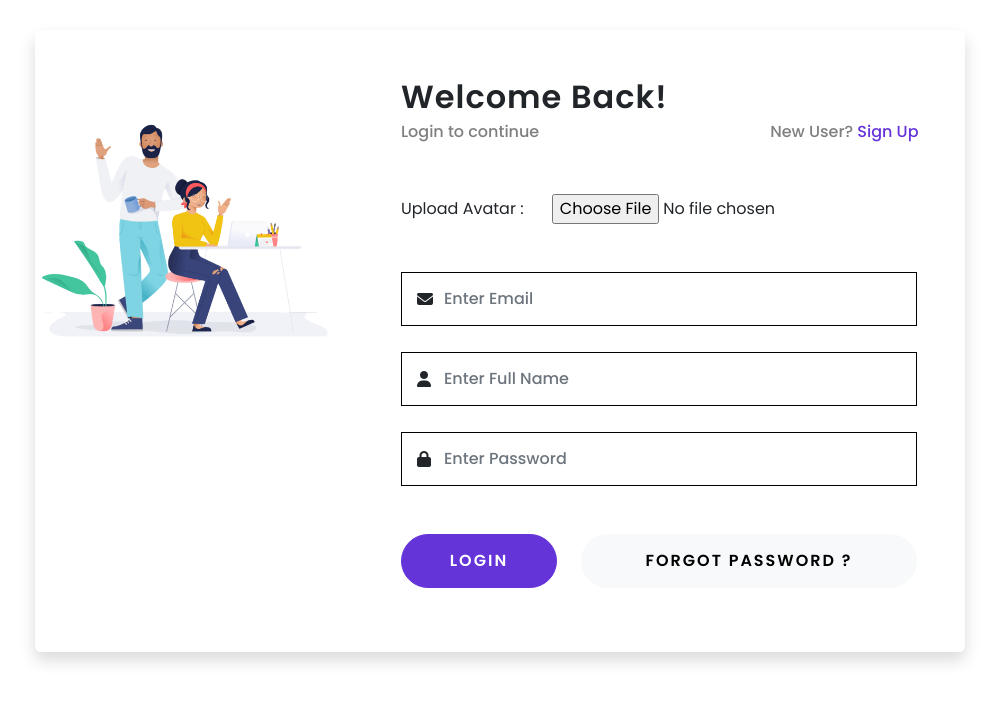
After one commit to riiy29/login-demo, a CodeIgniter app: page /database/Auth/register in a window 1280 px wide. The commit adds this page. Shown: the top 702 px of the page, without its empty margins (140-1139 px from the left). Run offline with CodeIgniter, Linux system fonts and the light colour scheme; some libraries are stand-ins or nearby versions.

Commit message:
update feature register

```diff
--- a/application/config/autoload.php
+++ b/application/config/autoload.php
@@ -58,7 +58,7 @@ $autoload['packages'] = array();
 |
 |	$autoload['libraries'] = array('user_agent' => 'ua');
 */
-$autoload['libraries'] = array('database', 'session');
+$autoload['libraries'] = array('database', 'session', 'form_validation');
 
 /*
 | -------------------------------------------------------------------
@@ -89,7 +89,7 @@ $autoload['drivers'] = array();
 |
 |	$autoload['helper'] = array('url', 'file');
 */
-$autoload['helper'] = array('url', 'file');
+$autoload['helper'] = array('url', 'file', 'form');
 
 /*
 | -------------------------------------------------------------------
--- a/application/config/routes.php
+++ b/application/config/routes.php
@@ -54,3 +54,4 @@ $route['404_override'] = '';
 $route['translate_uri_dashes'] = FALSE;
 
 $route['login'] = 'Auth/login';
+$route['register'] = 'Auth/register';
--- a/application/controllers/Auth.php
+++ b/application/controllers/Auth.php
@@ -2,6 +2,15 @@
 
 class Auth extends CI_Controller
 {
+
+    public function __construct()
+	{
+		parent::__construct();
+		$this->load->model('Auth_model');
+        $this->load->library('form_validation');
+
+	}
+
 	public function index()
 	{
 		show_404();
@@ -9,33 +18,47 @@ class Auth extends CI_Controller
 
 	public function login()
 	{
-		$this->load->model('Auth_model');
-		$this->load->library('form_validation');
 
 		$rules = $this->Auth_model->rules();
 		$this->form_validation->set_rules($rules);
 
 		if($this->form_validation->run() == FALSE){
-			return $this->load->view('index');
+			return $this->load->view('login');
 		}
 
 		$email = $this->input->post('email');
 		$password = $this->input->post('password');
 
 		if($this->Auth_model->login($email, $password)){
-			redirect('admin');
+			redirect('/');
 		} else {
 			$this->session->set_flashdata('error','Email atau Password salah');
 			redirect('login');
 		}
 
-		$this->load->view('index');
+		$this->load->view('login');
 	}
 
 	public function logout()
 	{
-		$this->load->model('Auth_model');
+
 		$this->Auth_model->logout();
 		redirect(site_url());
 	}
+
+    public function register() {
+
+		$rules = $this->Auth_model->rules();
+		$this->form_validation->set_rules($rules);
+
+        if ($this->form_validation->run()) {
+            // Register Aksi
+            $this->Auth_model->save();
+            // Set pesan berhasil
+
+            redirect('login');
+        }
+
+        $this->load->view("register");
+    }
 }
--- a/application/models/Auth_model.php
+++ b/application/models/Auth_model.php
@@ -72,4 +72,29 @@ class Auth_model extends CI_Model {
 
 		return $this->db->update('user', $data, ['user_id' => $id]);
 	}
+
+    // Register
+    public function save()
+    {
+        $config['upload_path']          = './assets/img/avatar/';
+        $config['allowed_types']        = 'gif|jpg|png|jpeg';
+        $config['overwrite']            = true;
+        $config['file_name']            = md5($_FILES["thumbnail"]['name']);
+
+        $this->load->library('upload', $config);
+
+        if (!$this->upload->do_upload('thumbnail')) {
+            $this->session->set_flashdata('error_upl', 'Gagal Upload Avatar, Silahkan daftar Ulang');
+        } else {
+            $post = $this->input->post();
+            $this->email = $post["email"];
+            $this->nama = $post["name"];
+            $this->password = md5($post['password']);
+            $this->tgl_dibuat = date('Y-m-d H:i:s');
+            $this->avatar = base_url("assets/img/avatar/".$config['file_name']).'.'.pathinfo($_FILES["thumbnail"]['name'], PATHINFO_EXTENSION);
+            return $this->db->insert('user', $this);
+            $this->session->set_flashdata('success', 'Register Berhasil');
+        }
+
+    }
 }
--- /dev/null
+++ b/application/views/register.php
@@ -0,0 +1,87 @@
+<!doctype html>
+<html lang="en">
+  <head>
+    <meta charset="utf-8">
+    <meta name="viewport" content="width=device-width, initial-scale=1">
+    <title>Login Demo</title>
+
+    <?php $this->load->view('layouts/header')?>
+
+  </head>
+  <body>
+
+    <!-- Login Form -->
+    <section class="login-f">
+        <div class="container">
+            <div class="col-lg-10 col-md-12 mx-auto card border-0 shadow">
+                <div class="row">
+                    <div class="col-md-4 sm-none ">
+                        <div class="img-ill">
+                            <img src="<?=base_url('assets/img/ill-login.png')?>" alt="" class="img-responsive">
+                        </div>
+                    </div>
+                    <div class="col-md-8 col-12">
+                        <div class="rounded-3">
+                            <div class="card-body p-4 p-sm-5">
+                                <div class="text-title">
+
+
+                                    <h5>Welcome Back!</h5>
+                                    <!-- Register -->
+                                    <span>New User? <a href="register">Sign Up</a> </span>
+                                    <p>Login to continue</p>
+                                </div>
+
+                                 <?php
+                                    if($this->session->flashdata('success') !='')
+                                    {
+                                        echo '<div class="alert alert-success" role="alert">';
+                                        echo $this->session->flashdata('success');
+                                        echo '</div>';
+                                    }
+				                ?>
+                                <form action="<?=base_url('Auth/register')?>" method="POST" enctype="multipart/form-data">
+                                    <div class="form-custom mb-5">
+                                        <div id="image-preview" class="image-preview">
+                                            <label for="image-upload" class="me-4" id="image-label">Upload Avatar : </label>
+                                            <input type="file" name="thumbnail" id="image-upload" required/>
+                                        </div>
+                                    </div>
+                                    <div class="form-custom">
+                                        <i class="fa-solid fa-envelope"></i>
+                                        <input type="email" name="email" class="form-control" placeholder="Enter Email" required>
+                                    </div>
+                                    <div class="form-custom">
+                                        <i class="fa-solid fa-user"></i>
+                                        <input type="text" name="name" class="form-control" placeholder="Enter Full Name" required>
+                                    </div>
+                                    <div class="form-custom mb-5">
+                                        <i class="fa-solid fa-lock"></i>
+                                        <input type="password" name="password" class="form-control" placeholder="Enter Password" required>
+                                    </div>
+
+
+                                    <div class="grid-btn">
+                                        <div class="row">
+                                            <div class="col-lg-4 col-md-4 col-12 mb-3">
+                                                <button class="btn btn-primary btn-block text-uppercase" type="submit">Login</button>
+                                            </div>
+
+                                            <div class="col-lg-8 col-md-8 col-12">
+                                                <a href="forgotpassword" class="btn btn-light btn-block text-uppercase"> Forgot Password ?</a>
+                                            </div>
+                                        </div>
+                                    </div>
+                                </form>
+                            </div>
+                        </div>
+                    </div>
+                </div>
+            </div>
+        </div>
+    </section>
+  </body>
+
+  <?php $this->load->view('layouts/footer')?>
+
+</html>
--- a/assets/css/styles.css
+++ b/assets/css/styles.css
@@ -70,3 +70,20 @@ a {
     font-weight: 600;
     letter-spacing: 2px;
 }
+
+.home-v .img-user img{
+    height: 200px;
+    width: 200px;
+    border: 1px solid #000;
+    border-radius: 50%;
+    overflow: hidden;
+
+}
+
+.home-v .info-user span{
+    position: absolute;
+    padding-left: 80px;
+    font-size: 1.25rem;
+    line-height: 1.25rem;
+    font-weight: 500;
+}
```
Also changed, not shown: application/controllers/Home.php (+11 -1 lines), application/views/index.php (+22 -38 lines), application/views/login.php (added, +83 -0 lines), assets/img/avatar/79e0d1a1780ce0108a33ae6e788d50de.jpg (added), assets/img/avatar/f002d7acd67e02692fb9eeb01700b083.png (added), assets/img/avatar/f18060ba52a0a993fa3da59fc78ed719.jpg (added), assets/img/avatar/fe27f7f09b6262a1c8c559f23f204334.jpg (added).
